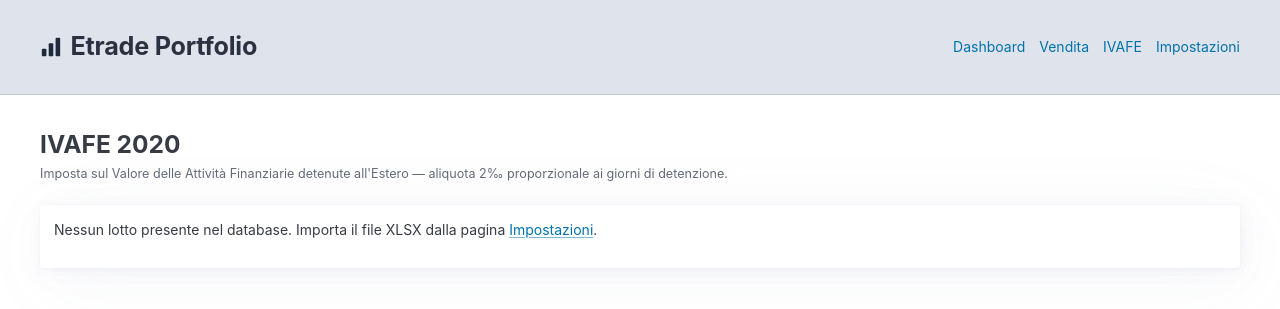
After one commit to applewebbo/etrade_info, a Django app: template templates/ivafe.html in a window 1280 px wide. The commit adds this page. Shown: the top 309 px of the page. Run offline with Django 3.2, Linux system fonts and the light colour scheme; the template is opened without the code that fills it: most values are stand-ins (such as "Sample title", 1, 10 or a date in 2020).

Commit message:
✨ feat(ivafe): add IVAFE estimation page with BdI rates and 730 RW example fix #12

```diff
--- a/static/style.css
+++ b/static/style.css
@@ -570,3 +570,61 @@ tbody tr:nth-child(even) th {
   font-size: .9rem;
 }
 .sale-history-totals { color: var(--pico-muted-color); font-size: .85rem; }
+
+/* IVAFE page */
+.ivafe-subtitle {
+  color: var(--pico-muted-color);
+  margin-top: -.5rem;
+  margin-bottom: 1.5rem;
+  font-size: .9rem;
+}
+.ivafe-grid { grid-template-columns: repeat(3, 1fr); }
+@media (max-width: 700px) { .ivafe-grid { grid-template-columns: 1fr; } }
+
+.ivafe-rate-note {
+  font-weight: normal;
+  text-transform: none;
+  letter-spacing: normal;
+}
+.ivafe-na { color: var(--pico-muted-color); font-style: italic; }
+.ivafe-section-title { margin-top: 2.5rem; margin-bottom: .25rem; }
+.ivafe-rw-intro { color: var(--pico-muted-color); font-size: .875rem; margin-bottom: .75rem; }
+.ivafe-rw-table { font-size: .8rem; }
+.ivafe-rw-example td { vertical-align: top; }
+.ivafe-note {
+  background: var(--pico-color-slate-50);
+  border: 1px solid var(--pico-muted-border-color);
+  border-radius: .5rem;
+  padding: 1rem 1.25rem;
+  margin-top: 1rem;
+  font-size: .82rem;
+}
+.ivafe-note ul { margin: .4rem 0 .4rem 1.25rem; }
+.ivafe-note li { margin-bottom: .2rem; }
+.ivafe-disclaimer {
+  margin-top: .75rem;
+  color: var(--pico-color-orange-700);
+  background: var(--pico-color-orange-50);
+  border: 1px solid var(--pico-color-orange-200);
+  border-radius: .25rem;
+  padding: .4rem .75rem;
+  font-size: .8rem;
+}
+.ivafe-legal {
+  margin-top: 2rem;
+  border-top: 1px solid var(--pico-muted-border-color);
+  padding-top: 1.25rem;
+  color: var(--pico-muted-color);
+  font-size: .75rem;
+  line-height: 1.6;
+}
+.ivafe-legal strong {
+  display: block;
+  margin-bottom: .5rem;
+  font-size: .7rem;
+  letter-spacing: .05em;
+  text-transform: uppercase;
+  color: var(--pico-color-slate-500);
+}
+.ivafe-legal p { margin-bottom: .75rem; }
+.ivafe-legal p:last-child { margin-bottom: 0; }
--- a/templates/base.html
+++ b/templates/base.html
@@ -23,6 +23,7 @@
         <ul>
           <li><a href="/" {% if request.path == "/" %}aria-current="page"{% endif %}>Dashboard</a></li>
           <li><a href="/simulate/" {% if request.path == "/simulate/" %}aria-current="page"{% endif %}>Vendita</a></li>
+          <li><a href="/ivafe/" {% if request.path == "/ivafe/" %}aria-current="page"{% endif %}>IVAFE</a></li>
           <li><a href="/import/" {% if request.path == "/import/" %}aria-current="page"{% endif %}>Impostazioni</a></li>
         </ul>
       </nav>
--- a/templates/dashboard.html
+++ b/templates/dashboard.html
@@ -83,7 +83,7 @@
       <th>Tipo</th>
       <th>Data acquisto</th>
       <th>Azioni</th>
-      <th>Cost basis</th>
+      <th>Costo acquisto</th>
       <th>Valore oggi</th>
       <th>Guadagno/Perdita</th>
       <th>Var. %</th>
--- /dev/null
+++ b/templates/ivafe.html
@@ -0,0 +1,157 @@
+{% extends "base.html" %}
+{% block title %}IVAFE {{ year }} — Etrade Portfolio{% endblock %}
+{% block content %}
+
+<h2>IVAFE {{ year }}</h2>
+<p class="ivafe-subtitle">Imposta sul Valore delle Attività Finanziarie detenute all'Estero — aliquota 2‰ proporzionale ai giorni di detenzione.</p>
+
+{% if not has_lots %}
+<article>
+  <p>Nessun lotto presente nel database. Importa il file XLSX dalla pagina <a href="/import/">Impostazioni</a>.</p>
+</article>
+
+{% elif not data_available %}
+<article>
+  <p>Impossibile recuperare i dati storici necessari al calcolo (prezzi AAPL o tassi di cambio Banca d'Italia non disponibili). Riprova più tardi.</p>
+</article>
+
+{% else %}
+
+<!-- Tre card principali -->
+<div class="summary-grid ivafe-grid">
+  <div class="summary-card card-portfolio">
+    <small>Valore al 2 gennaio {{ year }} <span class="ivafe-rate-note">(€/$ {{ rate_start|floatformat:4 }})</span></small>
+    <strong>€{{ total_value_start_eur|floatformat:2 }}</strong>
+    <small>AAPL ${{ price_start|floatformat:2 }}</small>
+  </div>
+  <div class="summary-card card-rsu">
+    <small>Valore al 31 dicembre {{ year }} <span class="ivafe-rate-note">(€/$ {{ rate_end|floatformat:4 }})</span></small>
+    <strong>€{{ total_value_end_eur|floatformat:2 }}</strong>
+    <small>AAPL ${{ price_end|floatformat:2 }}</small>
+  </div>
+  <div class="summary-card card-taxes">
+    <small>IVAFE stimata {{ year }}</small>
+    <strong>€{{ total_ivafe_eur|floatformat:2 }}</strong>
+    <small>2‰ × valore 31/12 × giorni/365</small>
+  </div>
+</div>
+
+<!-- Dettaglio per lotto -->
+<div class="table-card">
+<figure>
+<table>
+  <thead>
+    <tr>
+      <th>Tipo</th>
+      <th>Data acquisto</th>
+      <th>Azioni</th>
+      <th>Valore 2/1 (€)</th>
+      <th>Valore 31/12 (€)</th>
+      <th>Giorni</th>
+      <th>IVAFE (€)</th>
+    </tr>
+  </thead>
+  <tbody>
+  {% for row in rows %}
+  <tr>
+    <td>{{ row.lot.plan_type }}</td>
+    <td>{{ row.lot.date_acquired|date:"d/m/Y" }}</td>
+    <td>{{ row.lot.sellable_qty|floatformat:"-4" }}</td>
+    <td>{% if row.value_start_eur %}€{{ row.value_start_eur|floatformat:2 }}{% else %}<span class="ivafe-na">—</span>{% endif %}</td>
+    <td>€{{ row.value_end_eur|floatformat:2 }}</td>
+    <td>{{ row.days_held }}</td>
+    <td>€{{ row.ivafe_eur|floatformat:2 }}</td>
+  </tr>
+  {% endfor %}
+  </tbody>
+</table>
+</figure>
+</div>
+
+<!-- Guida Quadro RW Modello 730 -->
+<h3 class="ivafe-section-title">Esempio compilazione Quadro RW — Modello 730/{{ year|add:1 }}</h3>
+<p class="ivafe-rw-intro">
+  Ogni tipologia di detenzione va riportata su una riga del Quadro RW.
+  Le azioni detenute per tutto l'anno vengono raggruppate in un'unica riga;
+  ogni lotto acquistato durante l'anno va su una riga separata.
+</p>
+
+<div class="table-card">
+<figure>
+<table class="ivafe-rw-table">
+  <thead>
+    <tr>
+      <th>Detenzione</th>
+      <th>Valore iniziale (€)</th>
+      <th>Valore finale (€)</th>
+      <th>Giorni</th>
+      <th>IVAFE (€)</th>
+    </tr>
+  </thead>
+  <tbody>
+  {% if rw_full_year %}
+  <tr class="ivafe-rw-example">
+    <td>{{ rw_full_year.total_qty|floatformat:"-4" }} azioni (365 gg)</td>
+    <td>€{{ rw_full_year.value_start_eur|floatformat:2 }}</td>
+    <td>€{{ rw_full_year.value_end_eur|floatformat:2 }}</td>
+    <td>365</td>
+    <td>€{{ rw_full_year.ivafe_eur|floatformat:2 }}</td>
+  </tr>
+  {% endif %}
+  {% for row in rw_partial_rows %}
+  <tr class="ivafe-rw-example">
+    <td>{{ row.lot.sellable_qty|floatformat:"-4" }} azioni ({{ row.days_held }} gg)</td>
+    <td>{% if row.value_start_eur %}€{{ row.value_start_eur|floatformat:2 }}{% else %}<span class="ivafe-na">N/D</span>{% endif %}</td>
+    <td>€{{ row.value_end_eur|floatformat:2 }}</td>
+    <td>{{ row.days_held }}</td>
+    <td>€{{ row.ivafe_eur|floatformat:2 }}</td>
+  </tr>
+  {% endfor %}
+  {% if not rw_full_year and not rw_partial_rows %}
+  <tr><td colspan="5" class="ivafe-na">Nessun lotto da riportare per l'anno {{ year }}.</td></tr>
+  {% endif %}
+  </tbody>
+</table>
+</figure>
+</div>
+
+<div class="ivafe-note">
+  <p><strong>Note Quadro RW:</strong></p>
+  <ul>
+    <li><strong>Col. 2 – Codice titolo:</strong> 20 = conto deposito di titoli all'estero (il conto E*TRADE)</li>
+    <li><strong>Col. 4 – Paese:</strong> 069 = Stati Uniti d'America</li>
+    <li><strong>Col. 5 – Criterio valorizzazione:</strong> 1 = valore di mercato (per titoli quotati su mercati regolamentati)</li>
+    <li><strong>Col. 6 – Valore iniziale:</strong> valore al 1° gennaio {{ year }} (o alla data di acquisto se acquisito durante l'anno), in euro al cambio Banca d'Italia del giorno</li>
+    <li><strong>Col. 7 – Valore finale:</strong> valore al 31 dicembre {{ year }}, in euro al cambio Banca d'Italia (€/$ {{ rate_end|floatformat:4 }})</li>
+    <li><strong>Col. 8 – Giorni:</strong> numero di giorni di detenzione nell'anno</li>
+    <li><strong>Col. 20 – IVAFE:</strong> valore finale × 0,2% × giorni / 365</li>
+    <li>Per i lotti acquistati durante l'anno il valore iniziale è calcolato come costo acquisto × quantità × cambio BdI alla data di acquisto (fonte: <a href="https://tassidicambio.bancaditalia.it" target="_blank" rel="noopener">tassidicambio.bancaditalia.it</a>)</li>
+  </ul>
+  <p class="ivafe-disclaimer">⚠ La stima è basata sui lotti attualmente presenti nel database. Lotti venduti durante il {{ year }} e rimossi non sono inclusi nel calcolo.</p>
+</div>
+
+<div class="ivafe-legal">
+  <p><strong>AVVERTENZA LEGALE — LIMITAZIONE DI RESPONSABILITÀ</strong></p>
+  <p>
+    Le informazioni, i dati e le elaborazioni forniti dalla presente applicazione sono messi a disposizione
+    dell'utente a titolo meramente esemplificativo e informativo, senza alcuna garanzia — espressa o implicita —
+    di completezza, accuratezza, aggiornamento o idoneità a qualsiasi scopo specifico, ivi inclusa la
+    corretta compilazione di dichiarazioni fiscali.
+  </p>
+  <p>
+    L'utente è l'unico soggetto responsabile, ai sensi dell'art. 1 del D.P.R. 22 luglio 1998, n. 322
+    e della normativa vigente in materia, della veridicità, correttezza e completezza delle proprie
+    dichiarazioni tributarie presentate all'Agenzia delle Entrate. Nessuna elaborazione prodotta da
+    questa applicazione può sostituire il parere di un professionista abilitato (commercialista,
+    consulente fiscale o CAF) né esonerare l'utente dall'obbligo di verifica dei dati dichiarati.
+  </p>
+  <p>
+    L'autore dell'applicazione declina qualsiasi responsabilità per danni diretti, indiretti,
+    incidentali o consequenziali derivanti dall'uso o dall'affidamento sulle informazioni qui contenute,
+    incluse — a titolo esemplificativo e non esaustivo — sanzioni, interessi o altre conseguenze
+    amministrative irrogate dall'Agenzia delle Entrate o da qualsiasi altra autorità competente.
+  </p>
+</div>
+
+{% endif %}
+{% endblock %}
```
Also changed, not shown: app.py (+71 -0 lines), bdi_rates.py (added, +41 -0 lines), ivafe_engine.py (added, +69 -0 lines), templates/simulate.html (+23 -0 lines), tests/test_bdi_rates.py (added, +59 -0 lines), tests/test_ivafe_engine.py (added, +112 -0 lines), tests/test_views.py (+92 -0 lines).
